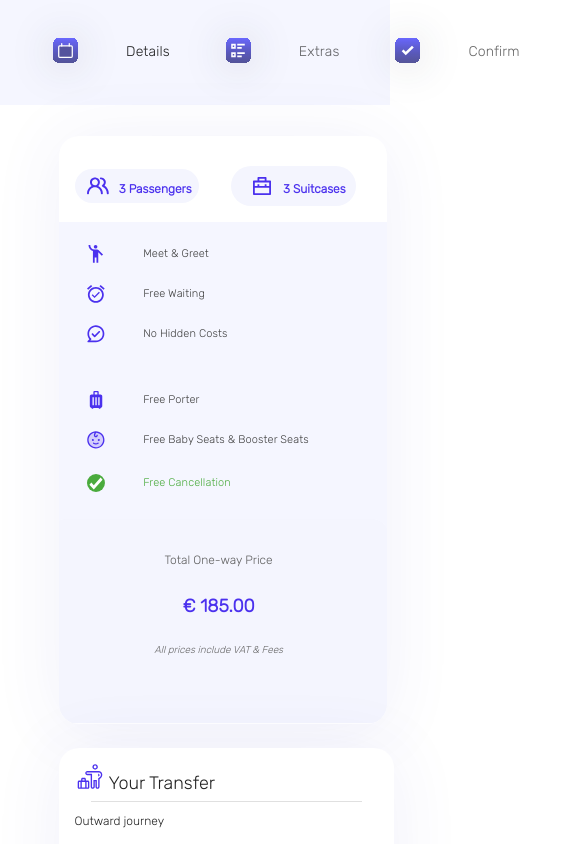
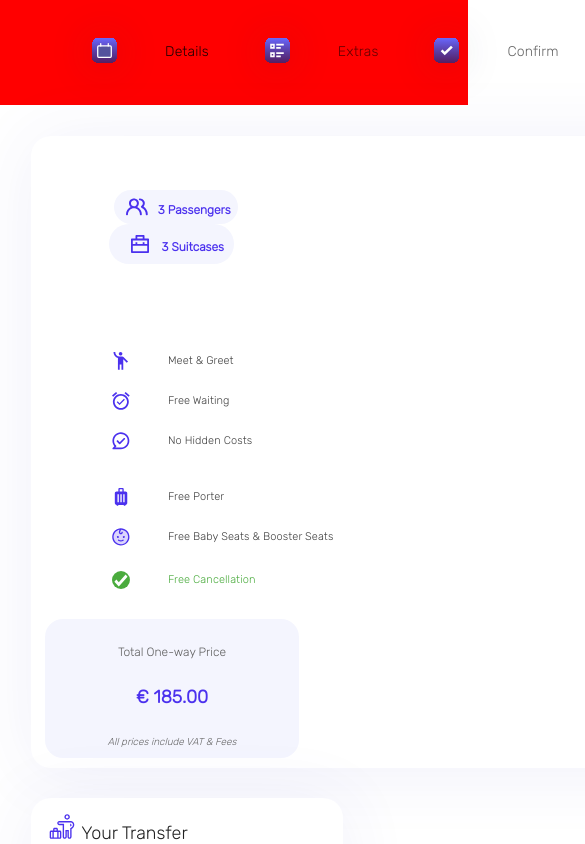
Before and after one commit to issa1997/Paris-flex-dev, a React (Create React App) app in the folder client/: page / in a window 390 px wide. Shown: the top 844 px of the page, 585 px wide, since content can reach past the window. Built offline with nearby package versions, Linux system fonts and the light colour scheme.

Commit message:
Ui changes

```diff
--- a/client/src/components/passenger-detail-summary/index.css
+++ b/client/src/components/passenger-detail-summary/index.css
@@ -4,14 +4,29 @@
 }
 .card-styles.css-bhp9pd-MuiPaper-root-MuiCard-root {
   width: 589px;
-  height: 125.48px;
+  height: auto;
   background: #ffffff;
   box-shadow: 0px 4px 70px rgba(62, 62, 185, 0.08);
   border-radius: 20px;
-  padding: 54px 14px;
+  padding: 54px 14px 10px 14px;
   display: flex;
   flex-direction: row;
   position: relative;
+  margin-bottom: 3%;
+}
+.grid {
+  display: grid;
+  grid-template-columns: 75% 25%;
+}
+
+.col-main {
+  display: grid;
+  grid-template-rows: 1fr 2fr;
+}
+
+.row-2 {
+  display: grid;
+  grid-template-columns: 1fr 1fr;
 }
 .box-styles {
   height: 20px !important;
@@ -31,16 +46,16 @@
   width: 120px;
   align-items: center;
   margin: 0 5% 0 8%;
-font-weight: 700 !important;
+  font-weight: 700 !important;
 }
 .box-styles.suitcase {
   width: 105px;
   align-items: center;
-  margin: 0 5% ;
+  margin: 0 5%;
   font-weight: 700 !important;
 }
 
-.icon-styles{
+.icon-styles {
   width: 22px !important;
 }
 .text-styles {
@@ -52,11 +67,11 @@ font-weight: 700 !important;
 .list-view-styles {
   padding: 1% 7%;
 }
-.list-spacing{
+.list-spacing {
   padding: 0% !important;
   margin: 0 !important;
 }
-.list-spacing-style{
+.list-spacing-style {
   padding: 0% !important;
   margin: 0 !important;
   vertical-align: top;
@@ -72,7 +87,7 @@ font-weight: 700 !important;
   height: 155px;
   background: #f4f5fe;
   border-radius: 18px;
-  margin:0px ;
+  margin: 0px;
   text-align: center;
   padding-top: 25px;
 }
@@ -100,38 +115,57 @@ font-weight: 700 !important;
   color: #676767;
   font-style: italic;
 }
-@media (max-width: 768px) {
-  .card-styles.css-bhp9pd-MuiPaper-root-MuiCard-root  {
-    width: 30% !important;
-    height: 480px !important;
+@media only screen and (max-width: 768px) {
+  .card-styles.css-bhp9pd-MuiPaper-root-MuiCard-root {
+    width: 100% !important;
+    height: auto !important;
     text-align: center;
   }
   .price-box {
     display: inline-block;
     margin: 0 auto;
-    width: 105%;
-    height:135%;
+    width: 100%;
+    height: auto;
     padding: 0;
   }
-  .list-view-styles{
-    background: #F5F6FF;
+  .list-view-styles {
+    background: #f5f6ff;
     display: inline-block;
-    margin: 0% auto !important;
-    width: 130% !important;
-    height: 89%;
+    margin: 0% 20% !important;
+    width: 100% !important;
+    height: auto;
   }
-  .passengers{
+  .passengers {
     display: inline-block;
     width: 110px !important;
     font-size: 11px !important;
     padding: 7px;
   }
-  .suitcase{
+  .suitcase {
     display: inline-block;
     width: 100px !important;
     font-size: 11px !important;
   }
-  .passenger-div-styles{
+  .passenger-div-styles {
     margin-bottom: 5% !important;
   }
+
+  .grid {
+    grid-template-columns: 100%;
+  }
+
+  .col-main {
+    grid-row: auto;
+  }
+
+  .row-2 {
+    grid-template-columns: 1fr;
+  }
+
+  .col-sub-1,
+  .col-sub-2 {
+    grid-row: auto;
+    margin: 0 20%;
+    width: 100%;
+  }
 }
--- a/client/src/components/passenger-detail-summary/index.tsx
+++ b/client/src/components/passenger-detail-summary/index.tsx
@@ -23,8 +23,9 @@ import { Box } from "@mui/system";
 const PassengerDetailSummary: React.FC = () => {
   return (
     <Card className="card-styles">
-      <Grid container spacing={3}>
-        <Grid xs={12} md={9} sm={9}>
+      <div className="grid">
+        <div className="col-main">
+          <div className="row-1">
             <div className="passenger-div-styles">
               <Badge className="box-styles passengers">
                 <Passengers className="icon-styles" />{" "}
@@ -35,9 +36,9 @@ const PassengerDetailSummary: React.FC = () => {
                 <span className="text-styles">3 Suitcases</span>
               </Badge>
             </div>
-
-          <Grid container spacing={0} className="list-view-styles">
-            <Grid xs={12} md={5} sm={5}>
+          </div>
+          <div className="row-2">
+            <div className="col-sub-1">
               <List>
                 <ListItem className="list-spacing">
                   <ListItemButton>
@@ -64,8 +65,8 @@ const PassengerDetailSummary: React.FC = () => {
                   </ListItemButton>
                 </ListItem>
               </List>
-            </Grid>
-            <Grid xs={12} md={7} sm={7}>
+            </div>
+            <div className="col-sub-2">
               <List>
                 <ListItem className="list-spacing-style">
                   <ListItemButton>
@@ -94,18 +95,17 @@ const PassengerDetailSummary: React.FC = () => {
                   </ListItemButton>
                 </ListItem>
               </List>
-            </Grid>
-          </Grid>
-        </Grid>
-
-        <Grid xs={12} md={3} sm={3}>
+            </div>
+          </div>
+        </div>
+        <div className="col-side">
           <Box className="price-box">
             <p className="trip-detail-style">Total One-way Price</p>
             <h4 className="trip-price-style">€ 185.00</h4>
             <p className="trip-tax-style">All prices include VAT & Fees</p>
           </Box>
-        </Grid>
-      </Grid>
+        </div>
+      </div>
     </Card>
   );
 };
--- a/client/src/components/passenger-details-form/index.css
+++ b/client/src/components/passenger-details-form/index.css
@@ -14,8 +14,8 @@
   gap: 17px;
   position: absolute;
 }
-.icon-styles{
-  margin: 0px 5px ;
+.icon-styles {
+  margin: 0px 5px;
 }
 .heading-style {
   font-weight: 500;
@@ -38,7 +38,7 @@
   height: 35px;
   margin: 5% 0% !important;
 }
-.warning-text{
+.warning-text {
   font-size: 10px;
   margin: 0;
 }
@@ -59,14 +59,14 @@
   line-height: 16px !important;
   color: #000000 !important;
 }
-.submit-icon-style{
+.submit-icon-style {
   margin: 0 7px;
 }
 @media (max-width: 768px) {
   .passenger-detail-card-style.css-bhp9pd-MuiPaper-root-MuiCard-root {
     top: 1331px;
-    width: 258px !important;
-    height: 700px !important;
+    width: 100% !important;
+    height: auto !important;
   }
   .submit-styles.css-1e6y48t-MuiButtonBase-root-MuiButton-root {
     position: absolute;
@@ -77,14 +77,13 @@
     border-radius: 12px;
     font-size: 12px !important;
   }
-  .submit-icon-style{
+  .submit-icon-style {
     margin: 1% 5% !important;
     width: 15px;
   }
-  .warning-text{
+  .warning-text {
     font-size: 10px;
     margin: 0;
     width: 155%;
   }
-
 }
--- a/client/src/components/your-transfer/index.css
+++ b/client/src/components/your-transfer/index.css
@@ -4,7 +4,7 @@
 }
 .main-card-style {
   position: absolute;
-  width: 246px;
+  width: 269px !important;
   height: 560px;
   background: #ffffff;
   box-shadow: 0px 4px 70px rgba(62, 62, 185, 0.08);
@@ -74,16 +74,15 @@
 }
 .edit-button {
   width: 110px;
-  background: #5B5B5B !important;
+  background: #5b5b5b !important;
   color: white !important;
   margin: 10px !important;
-
 }
 
 @media (max-width: 768px) {
   .main-card-style {
-    width: 86% !important;
-    height: 550px !important;
+    width: 80% !important;
+    height: auto !important;
     margin: 0 auto;
   }
 }
--- a/client/src/components/your-transfer/index.tsx
+++ b/client/src/components/your-transfer/index.tsx
@@ -27,12 +27,13 @@ const YourTransfer: React.FC = () => {
   const [editModal, setEditModal] = useState(false);
   const [addReturn, setAddReturn] = useState(false);
 
-  const handleClose =()=> {
+  const handleClose = () => {
     setEditModal(false);
-    setAddReturn(false)
-  }
+    setAddReturn(false);
+  };
   return (
-    <><Card
+    <>
+      <Card
         className="main-card-style"
         sx={{
           boxShadow: "0px 4px 70px rgba(62, 62, 185, 0.08)",
@@ -51,28 +52,34 @@ const YourTransfer: React.FC = () => {
           <Divider variant="middle" />
           <p className="p-text-style">Outward journey</p>
           <div>
-        <Box sx={{ maxWidth: 400 }} className='stepper-styles'>
+            <Box className="stepper-styles">
               <Stepper orientation="vertical">
                 <Step key={1}>
                   <StepLabel StepIconComponent={StepA}>
-                Paris Charles de Gaulle Airport (CDG), Paris Charles de
-                Gaulle, France
+                    Paris Charles de Gaulle Airport (CDG),
+                    <br /> Paris Charles de Gaulle, France
                   </StepLabel>
                 </Step>
                 <Step key={1}>
                   <StepLabel StepIconComponent={StepB}>
-                Disneyland Paris, Boulevard de Parc, Coupvray, France
+                    Disneyland Paris,
+                    <br />
+                    Boulevard de Parc, Coupvray, France
                   </StepLabel>
                 </Step>
               </Stepper>
               <Stepper orientation="vertical">
                 <Step key={1}>
-              <StepLabel StepIconComponent={Calendar}>17 March 2023</StepLabel>
+                  <StepLabel StepIconComponent={Calendar}>
+                    17 March 2023
+                  </StepLabel>
                 </Step>
               </Stepper>
               <Stepper orientation="vertical">
                 <Step key={1}>
-              <StepLabel StepIconComponent={Clock}>12:00 (12.00 pm)</StepLabel>
+                  <StepLabel StepIconComponent={Clock}>
+                    12:00 (12.00 pm)
+                  </StepLabel>
                 </Step>
               </Stepper>
             </Box>
@@ -83,28 +90,27 @@ const YourTransfer: React.FC = () => {
             <Typography variant="h6" className="change-mind-styles">
               Change Mind?
             </Typography>
-        <Button className="edit-button" onClick={()=>setEditModal(true)}>
+            <Button className="edit-button" onClick={() => setEditModal(true)}>
               Edit Trip
             </Button>
           </Grid>
           <Grid container className="button-container">
             <Button className="box-styles passengerss">
-          <Passengers className="icon-styles" /> <p className="text-style">3 Passengers</p>
+              <Passengers className="icon-styles" />{" "}
+              <p className="text-style">3 Passengers</p>
             </Button>
             <Button className="box-styles onewayy">
               <OneWay /> <p className="text-style">One way</p>
             </Button>
           </Grid>
-      <Button className="button-styles" onClick={()=>setAddReturn(true)}>
+          <Button className="button-styles" onClick={() => setAddReturn(true)}>
             ADD RETURN <Repeat className="svg-icon" />
           </Button>
-
         </CardContent>
       </Card>
       <EditTripModal isModalVisible={editModal} onClose={handleClose} />
       <AddReturnTripModal isModalVisible={addReturn} onClose={handleClose} />
     </>
-
   );
 };
 export default YourTransfer;
--- a/client/src/pages/home/index.css
+++ b/client/src/pages/home/index.css
@@ -1,5 +1,27 @@
-/* .step-div-styles {
-  background: #f5f6ff;
-  align-items: center;
-  display: flex;
-} */
+.grid-container {
+  display: grid;
+  grid-template-columns: 65% 35%;
+  width: 1000px;
+  padding: 8%;
+}
+.step-back {
+  background: red;
+  width: 120%;
+}
+
+.column1 {
+  grid-row: 1 / span 2;
+}
+@media only screen and (max-width: 768px) {
+  .grid-container {
+    grid-template-columns: 100%;
+  }
+
+  .column1 {
+    grid-row: auto;
+  }
+  .step-back {
+    background: red;
+    width: 120%;
+  }
+}
--- a/client/src/pages/home/index.tsx
+++ b/client/src/pages/home/index.tsx
@@ -30,29 +30,24 @@ const Home: React.FC = () => {
 
   return (
     <>
-      <div style={{background: '#F5F6FF'}}>
+      <div className="step-back">
         <ProgressStepper activeStep={activeStep} />
       </div>
-
-      <div style={{ width: "1000px", padding: "8% 15%" }}>
-        <Grid container spacing={0}>
-          <Grid item xs={12} md={8} sm={8}>
-            <Grid container spacing={3}>
-              <Grid item xs={12}>
+      <div className="grid-container">
+        <div className="column1">
+          <div className="row1">
             <PassengerDetailSummary />
-              </Grid>
-              <Grid item xs={12}>
+          </div>
+          <div className="row2">
             <RenderStepperComponents
               activeStep={activeStep}
               setActiveStep={setActiveStep}
             />
-              </Grid>
-            </Grid>
-          </Grid>
-          <Grid item xs={12} md={4} sm={4}>
+          </div>
+        </div>
+        <div className="column2">
           <YourTransfer />
-          </Grid>
-        </Grid>
+        </div>
       </div>
     </>
   );
```
Lines whose indentation alone changed are shown as unchanged.
